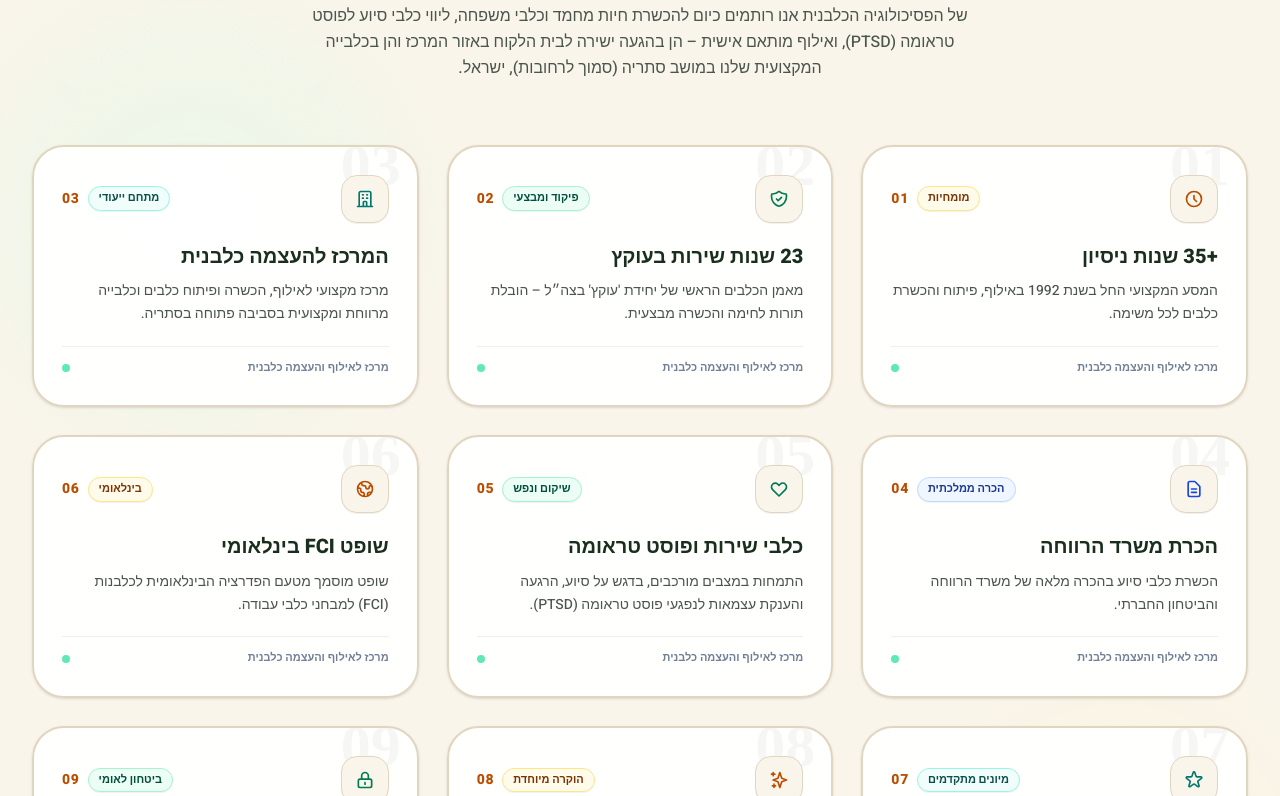
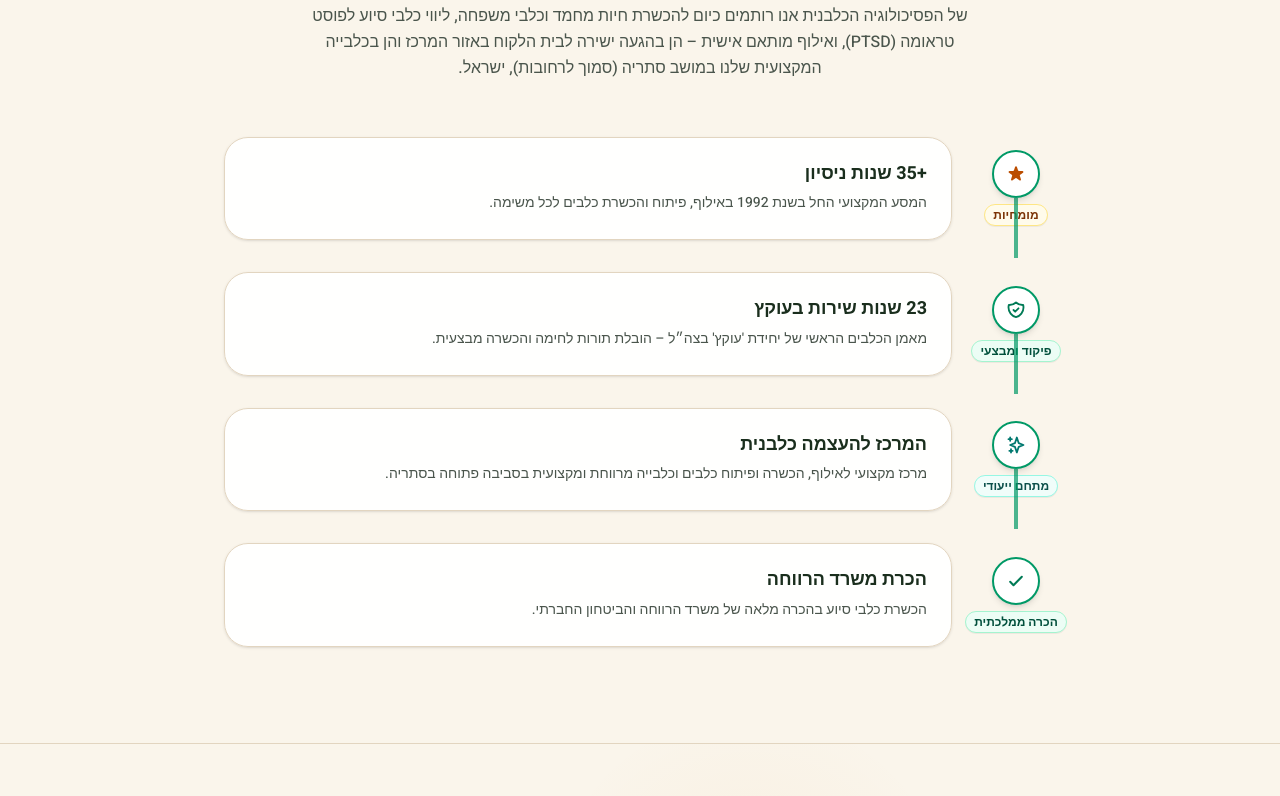
Before and after one commit to naorla/michael-website, a React (Vite) app: page / in a window 1280 px wide. Shown: the part 3724-4520 px from the top of the page. Built offline with nearby package versions, Linux system fonts and the light colour scheme; a web font is replaced by a local one.

Commit message:
before review final with videos3 commit

```diff
--- a/src/components/Experience.tsx
+++ b/src/components/Experience.tsx
@@ -17,109 +17,49 @@ export function Experience() {
   const items: CredentialItem[] = [
     {
       num: "01",
-      badge: t('expBadge1'),
+      badge: t('expBadge1') || "1992",
       badgeColor: "bg-amber-50 text-amber-900 border-amber-200",
       title: t('expCard1Title'),
       desc: t('expCard1Desc'),
       icon: (
-        <svg className="w-5 h-5 text-amber-700" fill="none" stroke="currentColor" viewBox="0 0 24 24">
-          <path strokeLinecap="round" strokeLinejoin="round" strokeWidth={2} d="M12 8v4l3 3m6-3a9 9 0 11-18 0 9 9 0 0118 0z" />
+        <svg className="w-5 h-5 text-amber-700" fill="currentColor" viewBox="0 0 20 20">
+          <path d="M9.049 2.927c.3-.921 1.603-.921 1.902 0l1.07 3.292a1 1 0 00.95.69h3.462c.969 0 1.371 1.24.588 1.81l-2.8 2.034a1 1 0 00-.364 1.118l1.07 3.292c.3.921-.755 1.688-1.54 1.118l-2.8-2.034a1 1 0 00-1.175 0l-2.8 2.034c-.784.57-1.838-.197-1.539-1.118l1.07-3.292a1 1 0 00-.364-1.118L2.98 8.72c-.783-.57-.38-1.81.588-1.81h3.461a1 1 0 00.951-.69l1.07-3.292z" />
         </svg>
       )
     },
     {
       num: "02",
-      badge: t('expBadge2'),
+      badge: t('expBadge2') || "OKETZ",
       badgeColor: "bg-emerald-50 text-emerald-900 border-emerald-200",
       title: t('expCard2Title'),
       desc: t('expCard2Desc'),
       icon: (
         <svg className="w-5 h-5 text-emerald-700" fill="none" stroke="currentColor" viewBox="0 0 24 24">
-          <path strokeLinecap="round" strokeLinejoin="round" strokeWidth={2} d="M9 12l2 2 4-4m5.618-4.016A11.955 11.955 0 0112 2.944a11.955 11.955 0 01-8.618 3.04A12.02 12.02 0 003 9c0 5.591 3.824 10.29 9 11.622 5.176-1.332 9-6.03 9-11.622 0-1.042-.133-2.052-.382-3.016z" />
+          <path strokeLinecap="round" strokeLinejoin="round" strokeWidth={2.2} d="M9 12l2 2 4-4m5.618-4.016A11.955 11.955 0 0112 2.944a11.955 11.955 0 01-8.618 3.04A12.02 12.02 0 003 9c0 5.591 3.824 10.29 9 11.622 5.176-1.332 9-6.03 9-11.622 0-1.042-.133-2.052-.382-3.016z" />
         </svg>
       )
     },
     {
       num: "03",
-      badge: t('expBadge3'),
+      badge: t('expBadge3') || "FCI",
       badgeColor: "bg-teal-50 text-teal-900 border-teal-200",
       title: t('expCard3Title'),
       desc: t('expCard3Desc'),
       icon: (
         <svg className="w-5 h-5 text-teal-700" fill="none" stroke="currentColor" viewBox="0 0 24 24">
-          <path strokeLinecap="round" strokeLinejoin="round" strokeWidth={2} d="M19 21V5a2 2 0 00-2-2H7a2 2 0 00-2 2v16m14 0h2m-2 0h-5m-9 0H3m2 0h5M9 7h1m-1 4h1m4-4h1m-1 4h1m-5 10v-5a1 1 0 011-1h2a1 1 0 011 1v5m-4 0h4" />
+          <path strokeLinecap="round" strokeLinejoin="round" strokeWidth={2.2} d="M5 3v4M3 5h4M6 17v4m-2-2h4m5-16l2.286 6.857L21 12l-5.714 2.143L13 21l-2.286-6.857L5 12l5.714-2.143L13 3z" />
         </svg>
       )
     },
     {
       num: "04",
-      badge: t('expBadge4'),
-      badgeColor: "bg-blue-50 text-blue-900 border-blue-200",
+      badge: t('expBadge4') || "TODAY",
+      badgeColor: "bg-emerald-50 text-emerald-900 border-emerald-200",
       title: t('expCard4Title'),
       desc: t('expCard4Desc'),
       icon: (
-        <svg className="w-5 h-5 text-blue-700" fill="none" stroke="currentColor" viewBox="0 0 24 24">
-          <path strokeLinecap="round" strokeLinejoin="round" strokeWidth={2} d="M9 12h6m-6 4h6m2 5H7a2 2 0 01-2-2V5a2 2 0 012-2h5.586a1 1 0 01.707.293l5.414 5.414a1 1 0 01.293.707V19a2 2 0 01-2 2z" />
-        </svg>
-      )
-    },
-    {
-      num: "05",
-      badge: t('expBadge5'),
-      badgeColor: "bg-emerald-50 text-emerald-900 border-emerald-200",
-      title: t('expCard5Title'),
-      desc: t('expCard5Desc'),
-      icon: (
         <svg className="w-5 h-5 text-emerald-700" fill="none" stroke="currentColor" viewBox="0 0 24 24">
-          <path strokeLinecap="round" strokeLinejoin="round" strokeWidth={2} d="M4.318 6.318a4.5 4.5 0 000 6.364L12 20.364l7.682-7.682a4.5 4.5 0 00-6.364-6.364L12 7.636l-1.318-1.318a4.5 4.5 0 00-6.364 0z" />
-        </svg>
-      )
-    },
-    {
-      num: "06",
-      badge: t('expBadge6'),
-      badgeColor: "bg-amber-50 text-amber-900 border-amber-200",
-      title: t('expCard6Title'),
-      desc: t('expCard6Desc'),
-      icon: (
-        <svg className="w-5 h-5 text-amber-700" fill="none" stroke="currentColor" viewBox="0 0 24 24">
-          <path strokeLinecap="round" strokeLinejoin="round" strokeWidth={2} d="M3.055 11H5a2 2 0 012 2v1a2 2 0 002 2 2 2 0 012 2v2.945M8 3.935V5.5A2.5 2.5 0 0010.5 8h.5a2 2 0 012 2 2 2 0 104 0 2 2 0 012-2h1.064M15 20.488V18a2 2 0 012-2h3.064M21 12a9 9 0 11-18 0 9 9 0 0118 0z" />
-        </svg>
-      )
-    },
-    {
-      num: "07",
-      badge: t('expBadge7'),
-      badgeColor: "bg-teal-50 text-teal-900 border-teal-200",
-      title: t('expCard7Title'),
-      desc: t('expCard7Desc'),
-      icon: (
-        <svg className="w-5 h-5 text-teal-700" fill="none" stroke="currentColor" viewBox="0 0 24 24">
-          <path strokeLinecap="round" strokeLinejoin="round" strokeWidth={2} d="M11.049 2.927c.3-.921 1.603-.921 1.902 0l1.519 4.674a1 1 0 00.95.69h4.915c.969 0 1.371 1.24.588 1.81l-3.976 2.888a1 1 0 00-.363 1.118l1.518 4.674c.3.922-.755 1.688-1.538 1.118l-3.976-2.888a1 1 0 00-1.176 0l-3.976 2.888c-.783.57-1.838-.197-1.538-1.118l1.518-4.674a1 1 0 00-.363-1.118l-3.976-2.888c-.784-.57-.38-1.81.588-1.81h4.914a1 1 0 00.951-.69l1.519-4.674z" />
-        </svg>
-      )
-    },
-    {
-      num: "08",
-      badge: t('expBadge8'),
-      badgeColor: "bg-amber-50 text-amber-900 border-amber-200",
-      title: t('expCard8Title'),
-      desc: t('expCard8Desc'),
-      icon: (
-        <svg className="w-5 h-5 text-amber-700" fill="none" stroke="currentColor" viewBox="0 0 24 24">
-          <path strokeLinecap="round" strokeLinejoin="round" strokeWidth={2} d="M5 3v4M3 5h4M6 17v4m-2-2h4m5-16l2.286 6.857L21 12l-5.714 2.143L13 21l-2.286-6.857L5 12l5.714-2.143L13 3z" />
-        </svg>
-      )
-    },
-    {
-      num: "09",
-      badge: t('expBadge9'),
-      badgeColor: "bg-emerald-50 text-emerald-900 border-emerald-200",
-      title: t('expCard9Title'),
-      desc: t('expCard9Desc'),
-      icon: (
-        <svg className="w-5 h-5 text-emerald-700" fill="none" stroke="currentColor" viewBox="0 0 24 24">
-          <path strokeLinecap="round" strokeLinejoin="round" strokeWidth={2} d="M12 15v2m-6 4h12a2 2 0 002-2v-6a2 2 0 00-2-2H6a2 2 0 00-2 2v6a2 2 0 002 2zm10-10V7a4 4 0 00-8 0v4h8z" />
+          <path strokeLinecap="round" strokeLinejoin="round" strokeWidth={2.5} d="M5 13l4 4L19 7" />
         </svg>
       )
     }
@@ -127,14 +67,10 @@ export function Experience() {
 
   return (
     <section id="experience" className="scroll-mt-24 bg-[#FAF5EB] py-16 md:py-24 relative overflow-hidden border-b border-[#E2D5C0]">
-      {/* כתמי זוהר מעוצבים ברקע - מוגנים ב-overflow-hidden */}
-      <div className="absolute top-1/4 end-0 w-80 md:w-96 h-80 md:h-96 bg-emerald-100/30 rounded-full blur-3xl pointer-events-none" />
-      <div className="absolute bottom-10 start-0 w-72 md:w-80 h-72 md:h-80 bg-amber-100/30 rounded-full blur-3xl pointer-events-none" />
+      <div className="mx-auto max-w-4xl px-4 sm:px-6 lg:px-8">
 
-      <div className="relative mx-auto max-w-7xl px-4 sm:px-6 md:px-8">
-
-        {/* כותרת מוגנת שבירות */}
-        <div className="text-center max-w-3xl mx-auto mb-12 sm:mb-16">
+        {/* כותרת מבודדת לחלוטין – לא נחתכת לתוך הפס */}
+        <div className="text-center max-w-3xl mx-auto mb-14">
           <span className="inline-block rounded-full bg-emerald-100/80 px-4 py-1.5 text-xs md:text-sm font-bold tracking-[0.18em] text-emerald-800 uppercase border border-emerald-200/60 shadow-xs mb-3 break-words">
             {t('expSubtitle')}
           </span>
@@ -148,34 +84,38 @@ export function Experience() {
           </p>
         </div>
 
-        {/* גריד הכרטיסיות */}
-        <div className="grid grid-cols-1 md:grid-cols-2 lg:grid-cols-3 gap-5 sm:gap-7">
+        {/* ציר הזמן – מיושר מתמטית לאורך הפס */}
+        <div className="relative">
+          <div className="flex flex-col gap-6 sm:gap-8">
             {items.map((item, idx) => (
               <Reveal key={idx} delay={((idx % 4) + 1) as 1 | 2 | 3 | 4}>
-              <div className="group relative h-full w-full bg-white/95 rounded-[2rem] p-5 sm:p-7 border-2 border-[#E2D5C0] shadow-sm hover:shadow-xl hover:border-emerald-600/70 hover:-translate-y-1.5 transition-all duration-300 flex flex-col justify-between overflow-hidden">
+                <div className="relative flex items-center gap-4 sm:gap-6 w-full">
 
-                {/* מספר שקוף ברקע - מיושר לפי תחילת הכרטיסייה (start) בכל שפה */}
-                <span className="absolute -top-3 start-4 text-6xl font-black text-[#1a2e1d]/[0.04] group-hover:text-emerald-800/[0.08] transition-colors select-none font-serif pointer-events-none">
-                  {item.num}
-                </span>
+                  {/* עמודת הציר – רוחב נעול אחיד (w-16 sm:w-20) שבו הפס, העיגול והתגית ממורכזים ב-100% */}
+                  <div className="relative shrink-0 w-16 sm:w-20 flex flex-col items-center">
 
-                <div className="min-w-0">
-                  <div className="flex items-center justify-between mb-5 relative z-10 gap-2">
-                    <div className="w-12 h-12 shrink-0 rounded-2xl bg-[#FAF5EB] border border-[#E2D5C0] flex items-center justify-center shadow-2xs group-hover:scale-110 group-hover:border-emerald-400 group-hover:bg-white transition-all duration-300">
+                    {/* הפס הירוק – עובר בול במרכז (left-1/2 -translate-x-1/2) ומחבר בין כל התחנות */}
+                    {idx !== items.length - 1 && (
+                      <div className="absolute top-12 -bottom-8 w-1 bg-emerald-600/70 left-1/2 -translate-x-1/2 pointer-events-none" />
+                    )}
+
+                    {/* העיגול עם האייקון – נעול וממורכז בול מעל הפס */}
+                    <div className="relative z-10 w-12 h-12 rounded-full bg-white border-2 border-emerald-600 shadow-md flex items-center justify-center transition-transform hover:scale-105">
                       {item.icon}
                     </div>
 
-                    <div className="flex items-center gap-2 shrink-0">
-                      <span className={`text-[11px] font-bold px-2.5 py-0.5 rounded-full border shadow-2xs whitespace-nowrap ${item.badgeColor}`}>
+                    {/* התגית – ממורכזת בול מתחת לעיגול בלי להזיז את העמודה או את הכרטיס שלידה */}
+                    <div className="mt-1.5 flex justify-center w-full">
+                      <span className={`text-[10px] sm:text-xs font-bold px-2 py-0.5 rounded-full border shadow-2xs whitespace-nowrap text-center ${item.badgeColor}`}>
                         {item.badge}
                       </span>
-                      <span className="text-sm font-black text-amber-700 tracking-wider">
-                        {item.num}
-                      </span>
-                    </div>
                     </div>
 
-                  <h3 className="text-lg sm:text-xl font-black text-[#1a2e1d] mb-2.5 group-hover:text-emerald-900 transition-colors leading-snug break-words">
+                  </div>
+
+                  {/* כרטיסיית התוכן – תופסת את כל שאר הרוחב באופן שווה ואחיד (כולן מתחילות מאותו קו ישר בדיוק) */}
+                  <div className="flex-1 min-w-0 bg-white/95 p-5 sm:p-6 rounded-2xl sm:rounded-3xl border border-[#E2D5C0] shadow-sm hover:shadow-md transition-shadow">
+                    <h3 className="text-base sm:text-lg font-bold text-[#1a2e1d] mb-1.5 leading-snug break-words">
                       {item.title}
                     </h3>
 
@@ -184,16 +124,10 @@ export function Experience() {
                     </p>
                   </div>
 
-                <div className="mt-5 pt-3 border-t border-[#E2D5C0]/40 flex items-center justify-between">
-                  <span className="text-[11px] font-bold text-[#718096] group-hover:text-emerald-700 transition-colors break-words">
-                    {t('expFooterTag')}
-                  </span>
-                  <span className="w-2 h-2 shrink-0 rounded-full bg-emerald-300 group-hover:bg-emerald-600 transition-colors" />
-                </div>
-
                 </div>
               </Reveal>
             ))}
+          </div>
         </div>
 
       </div>
```
Lines whose indentation alone changed are shown as unchanged.
